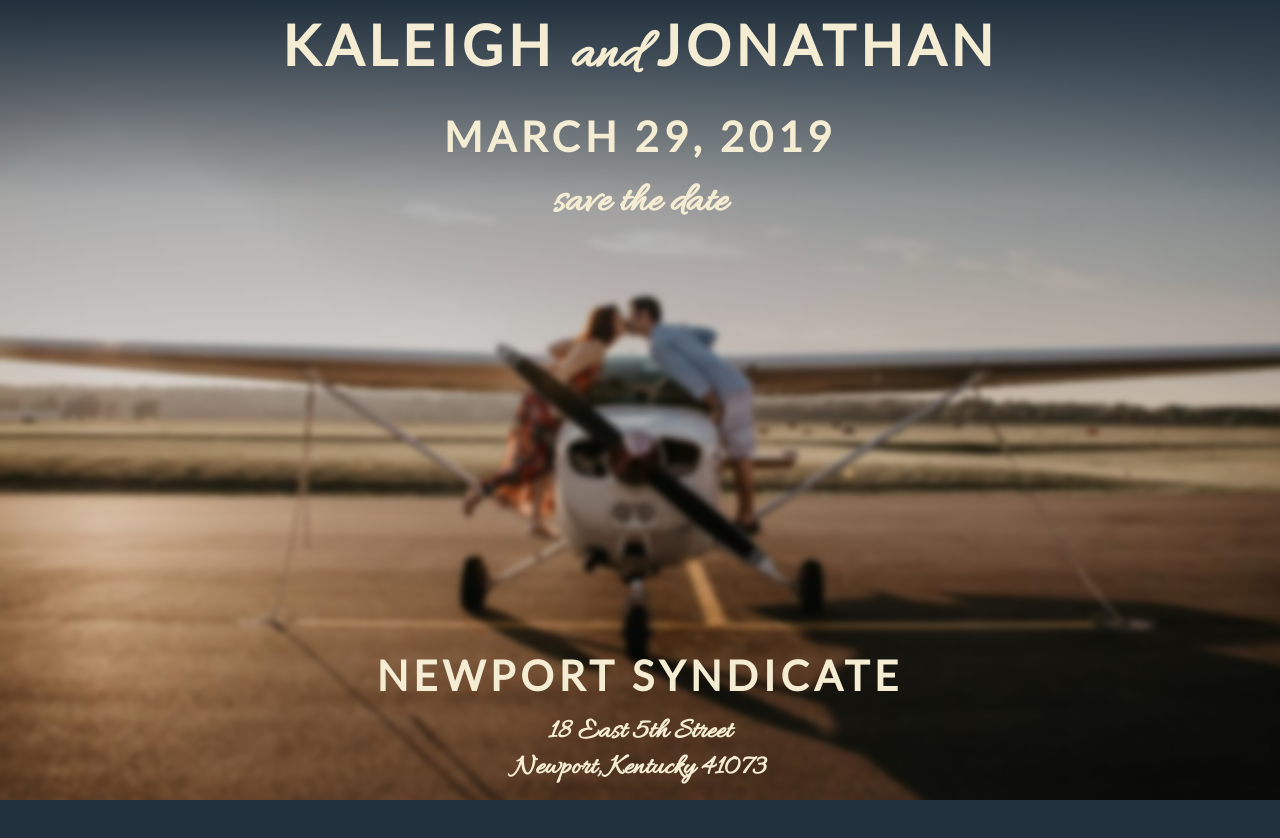
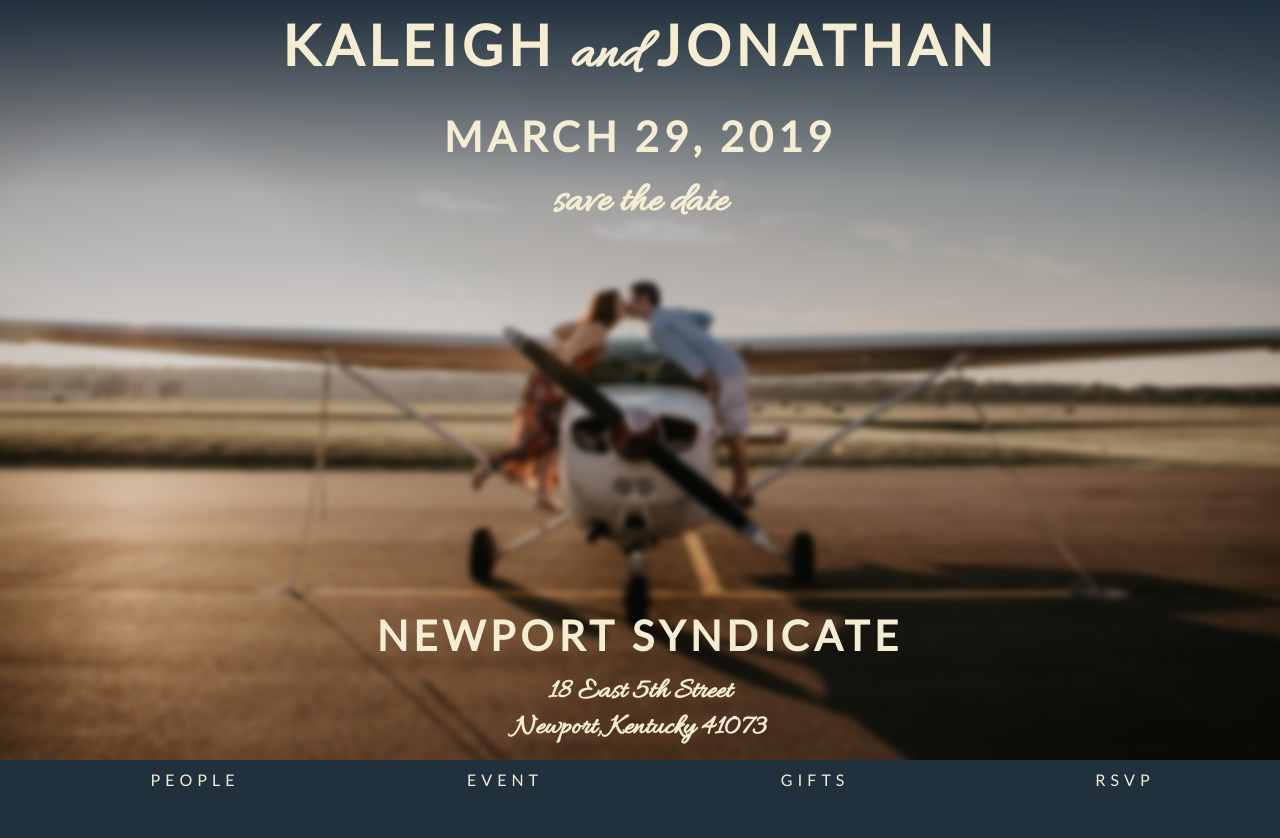
Before and after one commit to jonscheiding/jkshindig-wedding-site, a React (Create React App) app: page / in a window 1280 px wide. Shown: the top 838 px of the page. Before the commit the page ends 800 px from the top, so only its background shows below. Built offline with nearby package versions, Linux system fonts and the light colour scheme; a web font is replaced by a local one.

Commit message:
Added navigation menu and made it scroll

```diff
--- a/src/App.js
+++ b/src/App.js
@@ -1,12 +1,17 @@
 import React, { Component } from 'react';
 
 import Splash from './components/Splash';
+import NavigationMenu from './components/NavigationMenu';
 
 class App extends Component {
   render() {
     return (
       <div>
         <Splash />
+        <NavigationMenu />
+        <div style={{height: '1000vh'}}>
+          {/* Placeholder to test out parallax effects */}
+        </div>
       </div>
     );
   }
--- /dev/null
+++ b/src/components/NavigationMenu.js
@@ -0,0 +1,27 @@
+import React, { Component } from 'react';
+import styled from 'styled-components';
+
+export default class NavigationMenu extends Component {
+  render() {
+    const Menu = styled.ul`
+      > li {
+        display: inline-block;
+        width: 25%;
+        text-align: center;
+      }
+
+      position: sticky;
+      top: 0;
+      margin: 0;
+    `;
+
+    return (
+      <Menu className='navigation'>
+        <li>PEOPLE</li>
+        <li>EVENT</li>
+        <li>GIFTS</li>
+        <li>RSVP</li>
+      </Menu>
+    );
+  }
+}
--- a/src/components/Splash.js
+++ b/src/components/Splash.js
@@ -10,12 +10,6 @@ export default class Splash extends Component {
       background-image: url(${image});
       background-size: cover;
       background-position: center;
-
-      height: 100vh;
-      width: 100vw;
-
-      filter: blur(3px);
-      transform: scale(1.05);
     `;
 
     const Overlay = styled.div`
@@ -43,11 +37,10 @@ export default class Splash extends Component {
     return (
       <Parallax strength={350}>
         <Background>
-          <BackgroundImage />
+          <BackgroundImage className='splash-image' />
           <SplashOverlay />
         </Background>
-        <div style={{height: '100vh'}}>
-          <div style={{zIndex: '1'}}>
+        <div className='splash-contents'>
           <h1>Kaleigh <span className='script'>and</span> Jonathan</h1>
           <h2>March 29, 2019</h2>
           <h2 className='script'>save the date</h2>
@@ -59,7 +52,6 @@ export default class Splash extends Component {
             </h3>
           </Bottom>
         </div>
-        </div>
       </Parallax>
     );
   }
--- a/src/index.css
+++ b/src/index.css
@@ -24,3 +24,18 @@ h1, h2, h3 {
 h1 { font-size: 3.5rem; }
 h2 { font-size: 2.6rem; }
 h3 { font-size: 1.8rem; }
+
+.splash-image {
+  filter: blur(3px);
+  transform: scale(1.05);
+}
+
+.splash-contents, .splash-image {
+  height: calc( 100vh - 2.5rem );
+  width: 100vw;
+}
+
+.navigation {
+  height: 2.5rem;
+  line-height: 2.5rem;
+}
```
Lines whose indentation alone changed are shown as unchanged.
